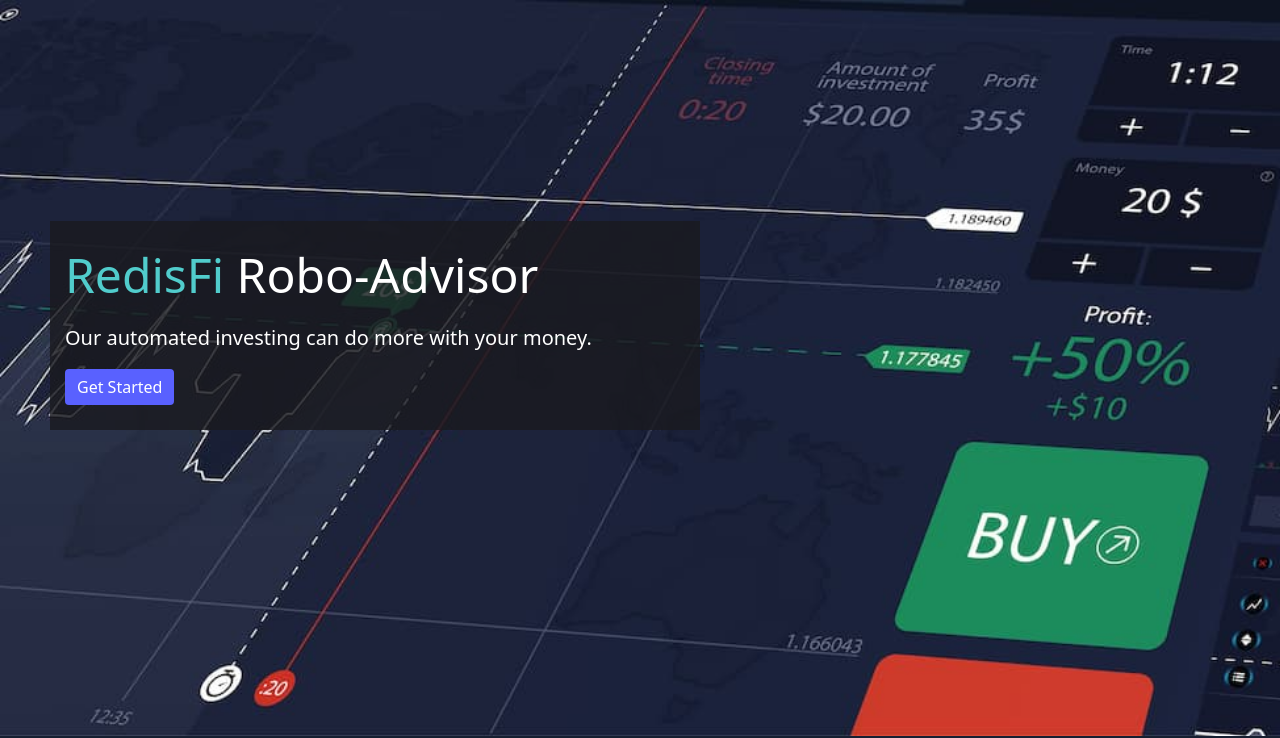
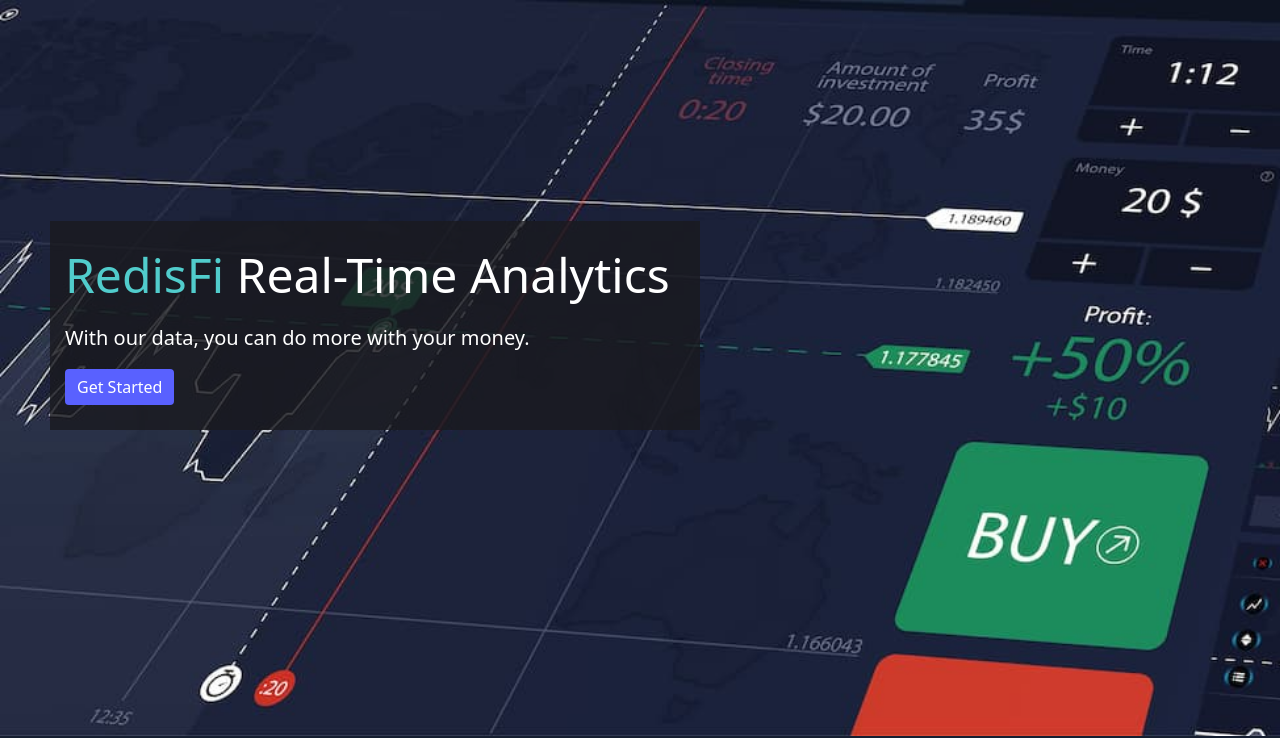
Before and after one commit to redislabs-training/redisfi, a Flask app: page / in a window 1280 px wide. Shown: the part 62-800 px from the top of the page. Run offline with Flask 2, Linux system fonts and the light colour scheme; some libraries are stand-ins or nearby versions.

Commit message:
change wording of landing page

```diff
--- a/redisfi/web/templates/landing.jinja
+++ b/redisfi/web/templates/landing.jinja
@@ -12,8 +12,8 @@
 {% block body %}
     <div class="hero-ctn">
       <div class="hero-copy">
-        <h1><span class="rd-color">RedisFi</span>  Robo-Advisor</h1>
-        <p>Our automated investing can do more with your money.</p>
+        <h1><span class="rd-color">RedisFi</span> Real-Time Analytics</h1>
+        <p>With our data, you can do more with your money.</p>
         <form id="login" action="/overview">
           <button class="btn btn-outline-success" type="submit">Get Started</button>
         </form>
```
